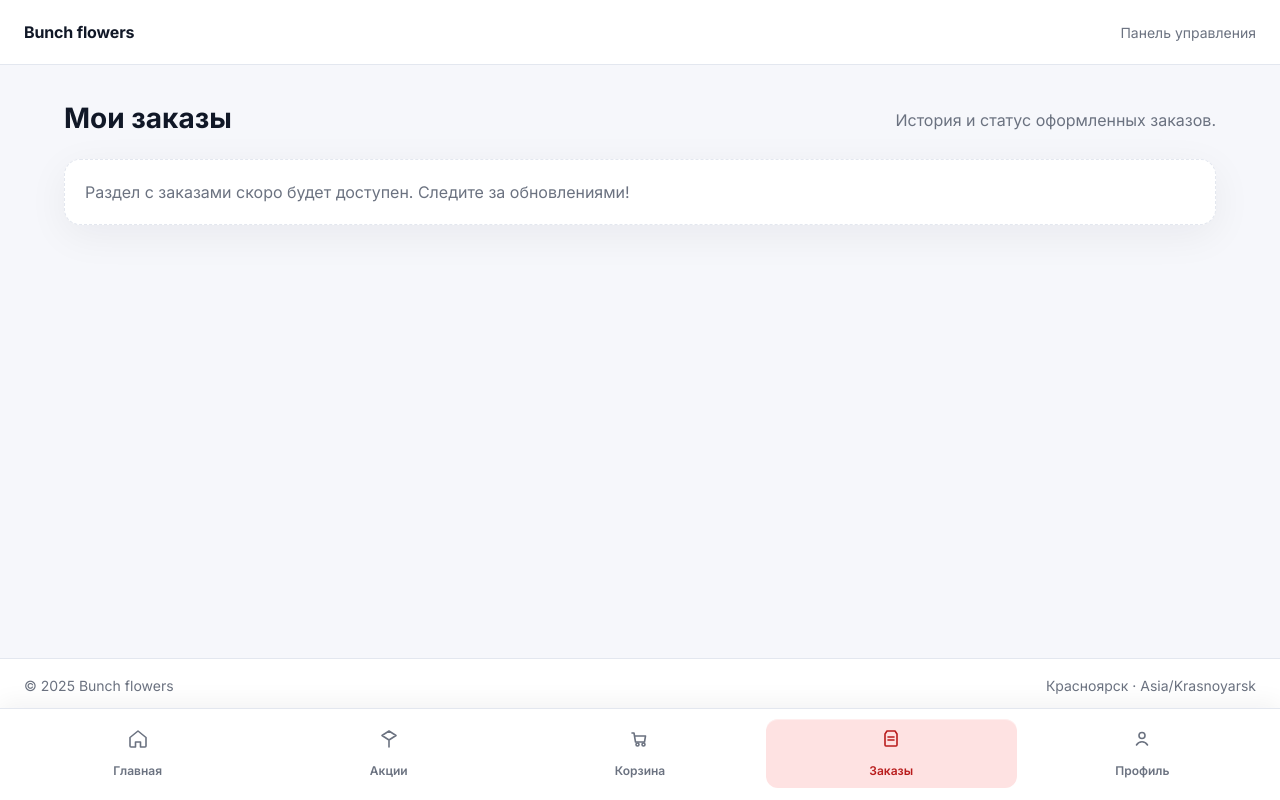
After one commit to uran124/bunch, a PHP site: page /orders in a window 1280 px wide. The commit adds this page. Run offline with PHP 8.4, Linux system fonts and the light colour scheme.

Commit message:
Add sticky bottom navigation menu

```diff
--- /dev/null
+++ b/app/controllers/OrdersController.php
@@ -0,0 +1,10 @@
+<?php
+// app/controllers/OrdersController.php
+
+class OrdersController extends Controller
+{
+    public function index()
+    {
+        $this->render('orders');
+    }
+}
--- a/app/views/layouts/main.php
+++ b/app/views/layouts/main.php
@@ -19,6 +19,8 @@
         <?php echo $content; ?>
     </main>
 
+    <?php include __DIR__ . '/../partials/bottom-nav.php'; ?>
+
     <footer class="app-footer">
         <span>© <?php echo date('Y'); ?> Bunch flowers</span>
         <span class="footer-status">Красноярск · Asia/Krasnoyarsk</span>
--- /dev/null
+++ b/app/views/orders.php
@@ -0,0 +1,10 @@
+<section class="page-section">
+    <div class="page-heading">
+        <h1>Мои заказы</h1>
+        <p class="subtitle">История и статус оформленных заказов.</p>
+    </div>
+
+    <div class="dashboard-card full muted-card">
+        <p>Раздел с заказами скоро будет доступен. Следите за обновлениями!</p>
+    </div>
+</section>
--- a/app/views/partials/bottom-nav.php
+++ b/app/views/partials/bottom-nav.php
@@ -0,0 +1,50 @@
+<?php
+$currentPage = $_GET['page'] ?? trim(parse_url($_SERVER['REQUEST_URI'], PHP_URL_PATH), '/') ?: 'home';
+
+$navItems = [
+    [
+        'id' => 'home',
+        'label' => 'Главная',
+        'href' => '/?page=home',
+        'icon' => '<path d="M4 10.5 12 4l8 6.5V19a1 1 0 0 1-1 1h-4.5v-5h-5v5H5a1 1 0 0 1-1-1z"/>'
+    ],
+    [
+        'id' => 'promo',
+        'label' => 'Акции',
+        'href' => '/?page=promo',
+        'icon' => '<path d="M5 8.5 12 4l7 4.5-7 4.5L5 8.5Zm7 4.5v7"/>'
+    ],
+    [
+        'id' => 'cart',
+        'label' => 'Корзина',
+        'href' => '/?page=cart',
+        'icon' => '<path d="M4 6h2l1.5 9h9l1-6h-11"/><circle cx="9.5" cy="17.5" r="1.5"/><circle cx="15.5" cy="17.5" r="1.5"/>'
+    ],
+    [
+        'id' => 'orders',
+        'label' => 'Заказы',
+        'href' => '/?page=orders',
+        'icon' => '<path d="M8 4h8l2 3v11a1 1 0 0 1-1 1H7a1 1 0 0 1-1-1V7z"/><path d="M9 10h6M9 13h6"/>'
+    ],
+    [
+        'id' => 'account',
+        'label' => 'Профиль',
+        'href' => '/?page=account',
+        'icon' => '<circle cx="12" cy="8.5" r="3"/><path d="M6.5 18c1.2-2 3.4-3.2 5.5-3.2 2.1 0 4.3 1.2 5.5 3.2"/>'
+    ],
+];
+?>
+
+<nav class="bottom-nav" aria-label="Навигация приложения">
+    <?php foreach ($navItems as $item): ?>
+        <?php $isActive = $currentPage === $item['id']; ?>
+        <a class="bottom-nav__item <?php echo $isActive ? 'is-active' : ''; ?>" href="<?php echo $item['href']; ?>">
+            <span class="bottom-nav__icon" aria-hidden="true">
+                <svg viewBox="0 0 24 24" fill="none" stroke="currentColor" stroke-width="1.6" stroke-linecap="round" stroke-linejoin="round">
+                    <?php echo $item['icon']; ?>
+                </svg>
+            </span>
+            <span class="bottom-nav__label"><?php echo $item['label']; ?></span>
+        </a>
+    <?php endforeach; ?>
+</nav>
--- a/assets/css/app.css
+++ b/assets/css/app.css
@@ -25,6 +25,7 @@ body {
     display: flex;
     flex-direction: column;
     line-height: 1.5;
+    padding-bottom: 88px;
 }
 
 .app-header {
@@ -198,6 +199,62 @@ body {
     font-size: 14px;
 }
 
+.page-section {
+    display: flex;
+    flex-direction: column;
+    gap: 16px;
+}
+
+.dashboard-card.muted-card {
+    background: var(--surface);
+    border-style: dashed;
+    color: var(--muted);
+}
+
+.bottom-nav {
+    position: fixed;
+    bottom: 0;
+    left: 0;
+    right: 0;
+    background: var(--surface);
+    border-top: 1px solid var(--border);
+    display: grid;
+    grid-template-columns: repeat(5, 1fr);
+    padding: 10px 12px 12px;
+    box-shadow: 0 -4px 24px rgba(17, 24, 39, 0.06);
+    z-index: 20;
+}
+
+.bottom-nav__item {
+    color: var(--muted);
+    text-decoration: none;
+    display: flex;
+    flex-direction: column;
+    align-items: center;
+    gap: 6px;
+    padding: 8px 4px;
+    border-radius: 12px;
+    transition: background 0.2s ease, color 0.2s ease;
+    font-weight: 600;
+    font-size: 12px;
+}
+
+.bottom-nav__item:hover {
+    background: rgba(185, 28, 28, 0.06);
+    color: var(--primary);
+}
+
+.bottom-nav__item.is-active {
+    color: var(--primary);
+    background: var(--primary-soft);
+    box-shadow: inset 0 1px 0 rgba(255, 255, 255, 0.4);
+}
+
+.bottom-nav__icon svg {
+    width: 24px;
+    height: 24px;
+}
+
 .card-note {
     color: var(--muted);
     font-size: 14px;
--- a/index.php
+++ b/index.php
@@ -29,6 +29,7 @@ $router->get('catalog', [ProductController::class, 'catalog']);
 $router->get('cart', [CartController::class, 'index']);
 $router->get('subscription', [SubscriptionController::class, 'index']);
 $router->get('promo', [PromoController::class, 'index']);
+$router->get('orders', [OrdersController::class, 'index']);
 $router->get('account', [AccountController::class, 'index']);
 $router->get('login', [AuthController::class, 'login']);
 $router->get('register', [AuthController::class, 'register']);
```
